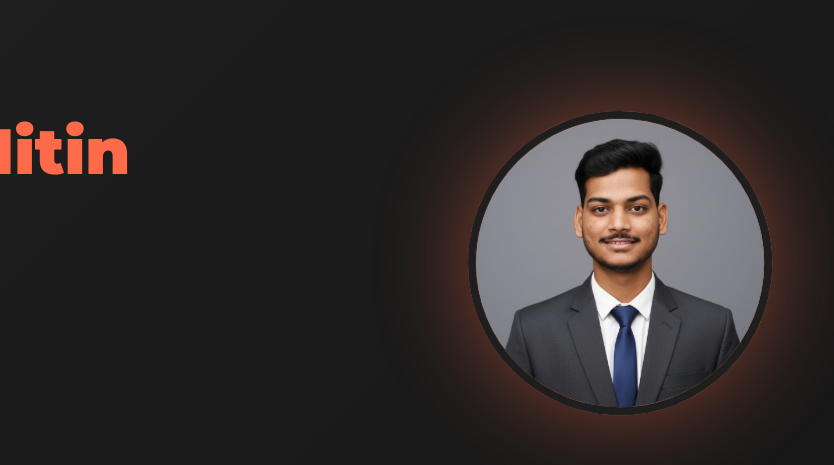
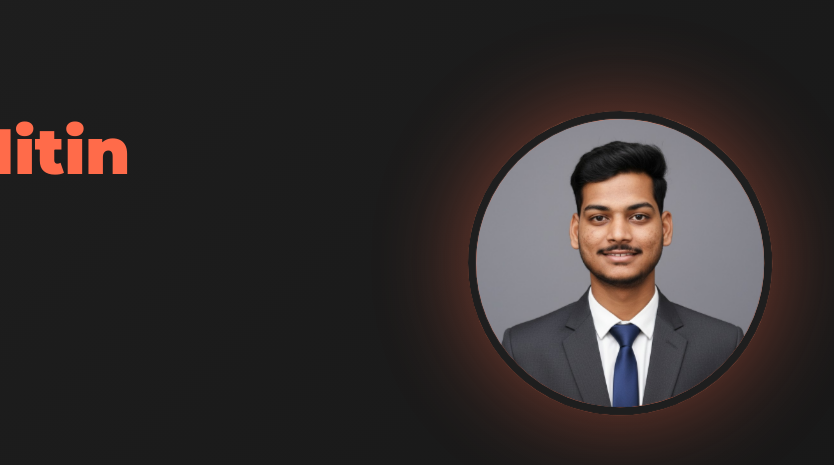
Before and after one commit to devnitinshinde/My-Portfolio, a plain HTML site: page index.html in a window 1280 px wide. Shown: the part 149-614 px from the top of the page, 446-1280 px from the left. Drawn offline with nearby package versions, Linux system fonts and the light colour scheme.

Commit message:
Updated landing page by Nitin

```diff
--- a/index.html
+++ b/index.html
@@ -49,7 +49,7 @@
       </div>
       <div class="hero-image">
         <div class="circle-bg">
-          <img src="assets/Photo.jpg" alt="Nitin Shinde" class="profile-pic">
+          <img src="assets/profile_photo.jpg" alt="Nitin Shinde" class="profile-pic">
         </div>
       </div>
     </div>
```
Also changed, not shown: assets/profile_photo.jpg (added).
